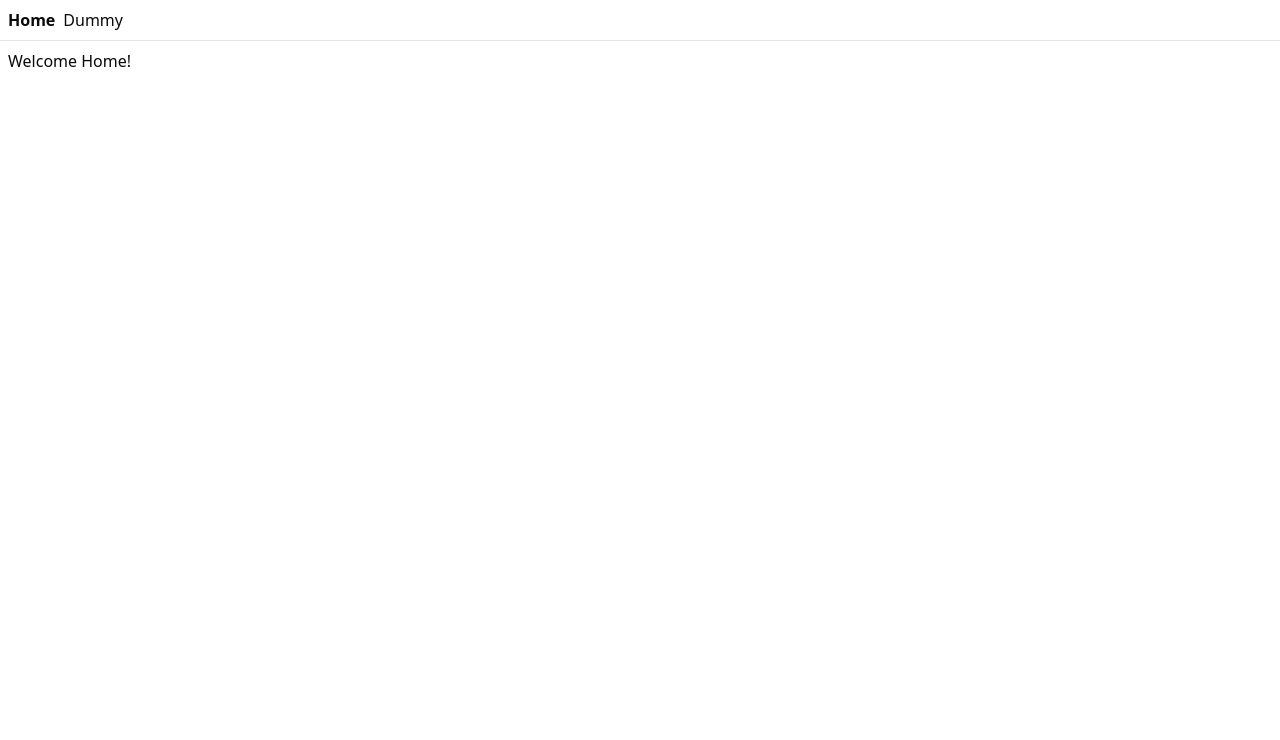
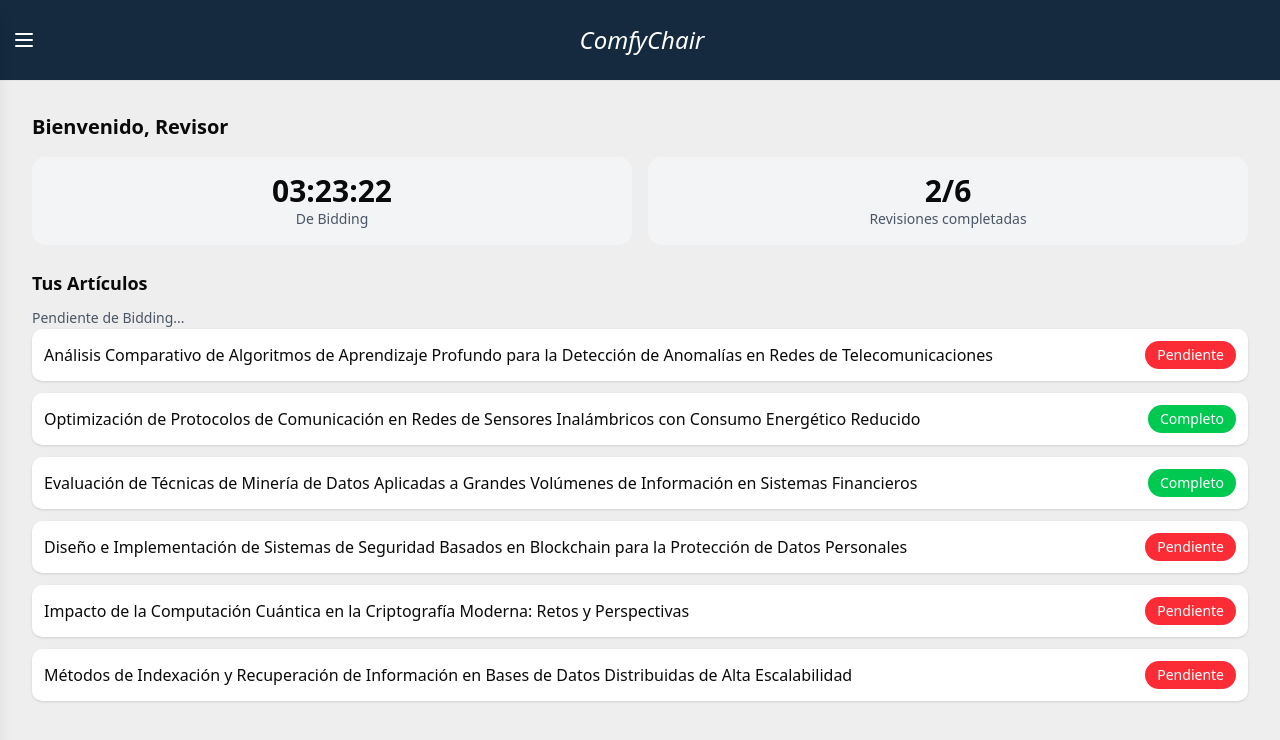
Before and after one commit to MAPAW-UNLP/comfy-chair-2025, a React (Vite) app: page / in a window 1280 px wide. Shown: the top 740 px of the page. Built offline with nearby package versions, Linux system fonts and the light colour scheme.

Commit message:
inicio reviews

```diff
--- /dev/null
+++ b/src/components/Header.tsx
@@ -0,0 +1,32 @@
+import React, { useState } from 'react';
+import { Menu } from 'lucide-react';
+import { useNavigate } from '@tanstack/react-router';
+import Sidebar from './Sidebar';
+
+function Header() {
+  const navigate = useNavigate();
+  const [sidebarOpen, setSidebarOpen] = useState(false);
+
+  const goHome = () => {
+    navigate({ to: '/' }); //TODO: Dependiendo el rol, ir a home del rol
+  };
+
+  return (
+    <div className="flex justify-between items-center bg-primary w-full h-20 text-white p-3">
+      <div className="cursor-pointer" onClick={() => setSidebarOpen(true)}>
+        <Menu className="w-6 h-6" />
+      </div>
+
+      <div className="cursor-pointer mr-5" onClick={goHome}>
+        <p className="text-2xl italic">ComfyChair</p>
+      </div>
+
+      <div> {/*Icono de usuario ?*/}</div>
+
+
+      <Sidebar sidebarOpen={sidebarOpen} setSidebarOpen={setSidebarOpen} />
+    </div>
+  );
+}
+
+export default Header;
--- /dev/null
+++ b/src/components/ItemSidebar.tsx
@@ -0,0 +1,27 @@
+import { useNavigate } from '@tanstack/react-router';
+import React from 'react';
+
+type ItemProps = {
+  nombre: string;
+  Icon: React.ElementType;
+  direccion: string;
+};
+
+function ItemSidebar({ Icon, nombre, direccion }: ItemProps) {
+  const navigate= useNavigate();
+
+  const goTo = () => {
+    navigate({ to: direccion });
+  }
+
+  return (
+    <li onClick={goTo} className="hover:bg-[#1b344e] py-3 pl-6 pr-20 cursor-pointer">
+      <div className="flex justify-between items-center ">
+        <span>{nombre}</span>
+        <Icon className="w-5 h-5" />
+      </div>
+    </li>
+  );
+}
+
+export default ItemSidebar;
--- /dev/null
+++ b/src/components/Reviews/Index.tsx
@@ -0,0 +1,97 @@
+// src/components/Inicio.tsx
+import React, { useEffect, useState } from 'react';
+import { fetchArticulos, type Articulo } from '@/services/articulosServices';
+
+const Inicio: React.FC = () => {
+  const [articulos, setArticulos] = useState<Articulo[]>([]);
+  const [error, setError] = useState<string | null>(null);
+
+  useEffect(() => {
+    fetchArticulos()
+      .then((data) => {
+        setArticulos(data);
+      })
+      .catch(() => {
+        setError('No se pudieron cargar los artículos.');
+      });
+  }, []);
+
+  const completados = articulos.filter((a) => a.estado === 'Completo').length;
+
+  if (error) {
+    return (
+      <div className="p-6 text-center text-red-600 font-semibold">{error}</div>
+    );
+  }
+
+  return (
+    <div className="p-6">
+      <h2 className="text-xl font-semibold mb-4">Bienvenido, Revisor</h2>
+
+      <div className="flex gap-4 mb-6">
+        <div className="flex flex-col items-center justify-center bg-gray-100 rounded-xl p-4 w-1/2">
+          {articulos.length === 0 ? (
+            <>
+              <span className="text-4xl font-bold">0</span>
+              <span className="text-sm text-gray-600">artículos asignados</span>
+            </>
+          ) : (
+            <>
+              <span className="text-3xl font-bold">03:23:22</span>
+              <span className="text-sm text-gray-600">De Bidding</span>
+            </>
+          )}
+        </div>
+        <div className="flex flex-col items-center justify-center bg-gray-100 rounded-xl p-4 w-1/2">
+          {articulos.length === 0 ? (
+            <>
+              <span className="text-4xl font-bold">Bidding</span>
+              <span className="text-sm text-gray-600">completado</span>
+            </>
+          ) : (
+            <>
+              <span className="text-3xl font-bold">
+                {completados}/{articulos.length}
+              </span>
+              <span className="text-sm text-gray-600">
+                Revisiones completadas
+              </span>
+            </>
+          )}
+        </div>
+      </div>
+
+      <h3 className="text-lg font-semibold mb-2">Tus Artículos</h3>
+      {articulos.length === 0 ? (
+        <>
+          <span className=" ">Sin asignar aun...</span>
+        </>
+      ) : (
+        <>
+          <span className="text-sm text-gray-600">Pendiente de Bidding...</span>
+        </>
+      )}
+      <ul className="space-y-3">
+        {articulos.map((a) => (
+          <li
+            key={a.id}
+            className="flex justify-between items-center bg-white shadow rounded-lg p-3"
+          >
+            <span>{a.titulo}</span>
+            <span
+              className={`px-3 py-1 rounded-full text-sm font-medium ${
+                a.estado === 'Completo'
+                  ? 'bg-green-500 text-white'
+                  : 'bg-red-500 text-white'
+              }`}
+            >
+              {a.estado}
+            </span>
+          </li>
+        ))}
+      </ul>
+    </div>
+  );
+};
+
+export default Inicio;
--- /dev/null
+++ b/src/components/Sidebar.tsx
@@ -0,0 +1,50 @@
+import { ThumbsUp, FileText, Edit3, RotateCcw, User, X } from 'lucide-react';
+import React from 'react';
+import ItemSidebar from './ItemSidebar';
+
+type SidebarProps = {
+  sidebarOpen: boolean;
+  setSidebarOpen: React.Dispatch<React.SetStateAction<boolean>>;
+};
+
+function Sidebar({ sidebarOpen, setSidebarOpen }: SidebarProps) {
+  return (
+    <>
+      {sidebarOpen && ( //sidebar overlay
+        <div
+          className="fixed inset-0 bg-gray-600/20  z-40"
+          onClick={() => setSidebarOpen(false)}
+        ></div>
+      )}
+
+      <div
+        className={`flex flex-col gap-5 bg-sidebar-primary text-sidebar-primary-foreground fixed top-0 left-0 h-full w-52 shadow-lg z-50 transform transition-transform duration-300 ${
+          sidebarOpen ? 'translate-x-0' : '-translate-x-full'
+        }`}
+      >
+        <div className="flex p-3 mt-4">
+          <X
+            className="w-6 h-6 cursor-pointer"
+            onClick={() => setSidebarOpen(false)}
+          />
+        </div>
+
+        <ul className="flex flex-col"> {/*TODO: dependiendo el Rol mostrar un item u otro */}
+          <hr />
+          <ItemSidebar nombre="Bidding" Icon={ThumbsUp} direccion='/bidding' />
+          <hr />
+          <ItemSidebar nombre="Artículos" Icon={FileText} direccion='/articulos'/>
+          <hr />
+          <ItemSidebar nombre="Revisiones" Icon={Edit3} direccion='/revisiones' />
+          <hr />
+          <ItemSidebar nombre="Historial" Icon={RotateCcw} direccion='/historial' />
+          <hr />
+          <ItemSidebar nombre="Mi perfil" Icon={User} direccion='/miperfil' />
+          <hr />
+        </ul>
+      </div>
+    </>
+  );
+}
+
+export default Sidebar;
--- a/src/index.css
+++ b/src/index.css
@@ -43,13 +43,13 @@
 
 :root {
   --radius: 0.625rem;
-  --background: oklch(1 0 0);
+  --background: oklch(94.912% 0.00011 271.152);
   --foreground: oklch(0.145 0 0);
   --card: oklch(1 0 0);
   --card-foreground: oklch(0.145 0 0);
   --popover: oklch(1 0 0);
   --popover-foreground: oklch(0.145 0 0);
-  --primary: oklch(0.205 0 0);
+  --primary: #15293f;
   --primary-foreground: oklch(0.985 0 0);
   --secondary: oklch(0.97 0 0);
   --secondary-foreground: oklch(0.205 0 0);
@@ -68,7 +68,7 @@
   --chart-5: oklch(0.769 0.188 70.08);
   --sidebar: oklch(0.985 0 0);
   --sidebar-foreground: oklch(0.145 0 0);
-  --sidebar-primary: oklch(0.205 0 0);
+  --sidebar-primary:  #15293f;
   --sidebar-primary-foreground: oklch(0.985 0 0);
   --sidebar-accent: oklch(0.97 0 0);
   --sidebar-accent-foreground: oklch(0.205 0 0);
--- a/src/routes/__root.tsx
+++ b/src/routes/__root.tsx
@@ -1,20 +1,14 @@
+import Header from '@/components/Header';
 import { createRootRoute, Link, Outlet } from '@tanstack/react-router';
 import { TanStackRouterDevtools } from '@tanstack/react-router-devtools';
 
 const RootLayout = () => (
-  <>
-    <div className="p-2 flex gap-2">
-      <Link to="/" className="[&.active]:font-bold">
-        Home
-      </Link>{' '}
-      <Link to="/dummy" className="[&.active]:font-bold">
-        Dummy
-      </Link>
-    </div>
+  <div className='bg-background'>
+    <Header />
     <hr />
     <Outlet />
     <TanStackRouterDevtools />
-  </>
+  </div>
 );
 
 export const Route = createRootRoute({ component: RootLayout });
--- a/src/routes/index.tsx
+++ b/src/routes/index.tsx
@@ -1,3 +1,4 @@
+import Inicio from '@/components/Reviews/Index';
 import { createFileRoute } from '@tanstack/react-router';
 
 export const Route = createFileRoute('/')({
@@ -7,7 +8,7 @@ export const Route = createFileRoute('/')({
 function Index() {
   return (
     <div className="p-2">
-      <h3>Welcome Home!</h3>
+      <Inicio></Inicio>
     </div>
   );
 }
--- /dev/null
+++ b/src/services/articulosServices.ts
@@ -0,0 +1,54 @@
+// src/services/articulosService.ts
+
+export interface Articulo {
+  id: number;
+  titulo: string;
+  estado: 'Pendiente' | 'Completo';
+}
+
+// Simula una llamada a una API
+export const fetchArticulos = (): Promise<Articulo[]> => {
+  return new Promise((resolve) => {
+    setTimeout(() => {
+      const data: Articulo[] = [
+        {
+          id: 1,
+          titulo:
+            'Análisis Comparativo de Algoritmos de Aprendizaje Profundo para la Detección de Anomalías en Redes de Telecomunicaciones',
+          estado: 'Pendiente',
+        },
+        {
+          id: 2,
+          titulo:
+            'Optimización de Protocolos de Comunicación en Redes de Sensores Inalámbricos con Consumo Energético Reducido',
+          estado: 'Completo',
+        },
+        {
+          id: 3,
+          titulo:
+            'Evaluación de Técnicas de Minería de Datos Aplicadas a Grandes Volúmenes de Información en Sistemas Financieros',
+          estado: 'Completo',
+        },
+        {
+          id: 4,
+          titulo:
+            'Diseño e Implementación de Sistemas de Seguridad Basados en Blockchain para la Protección de Datos Personales',
+          estado: 'Pendiente',
+        },
+        {
+          id: 5,
+          titulo:
+            'Impacto de la Computación Cuántica en la Criptografía Moderna: Retos y Perspectivas',
+          estado: 'Pendiente',
+        },
+        {
+          id: 6,
+          titulo:
+            'Métodos de Indexación y Recuperación de Información en Bases de Datos Distribuidas de Alta Escalabilidad',
+          estado: 'Pendiente',
+        },
+      ];
+      resolve(data);
+    }, 1500);
+  });
+};
```
